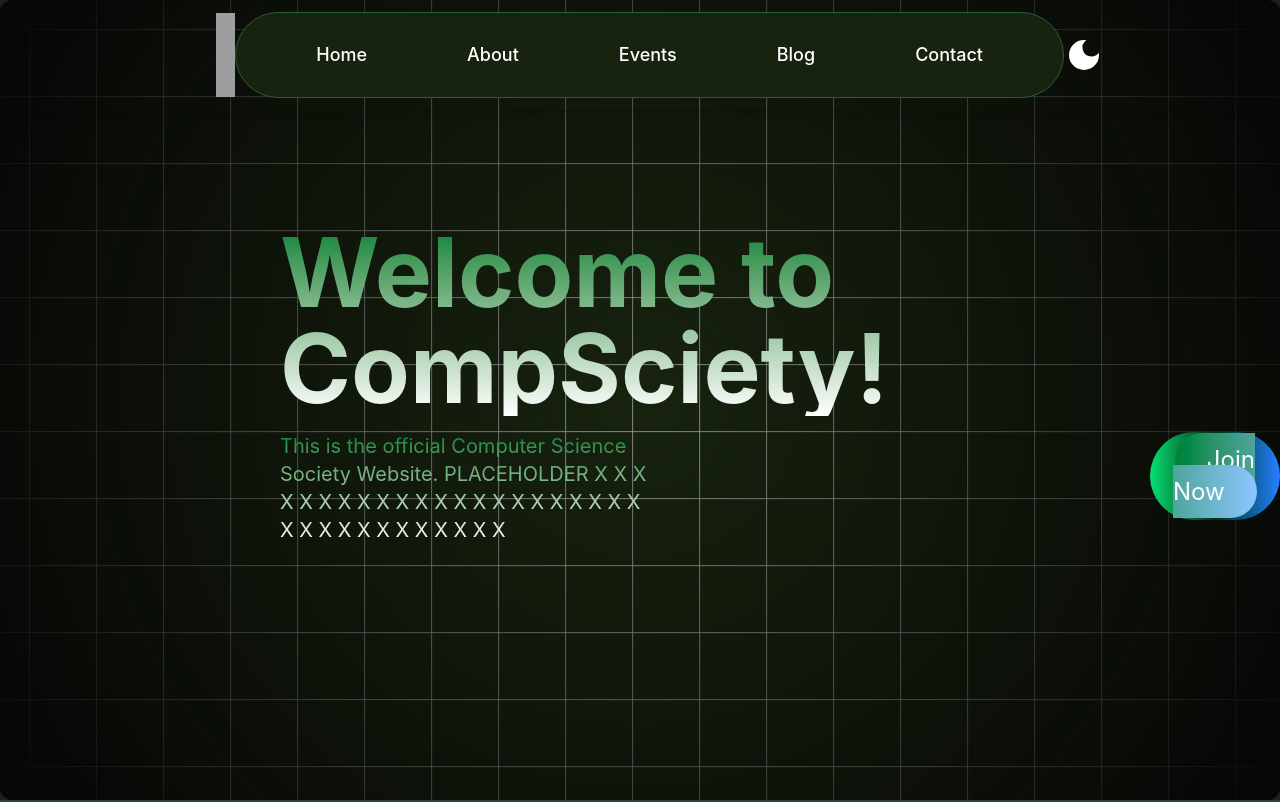
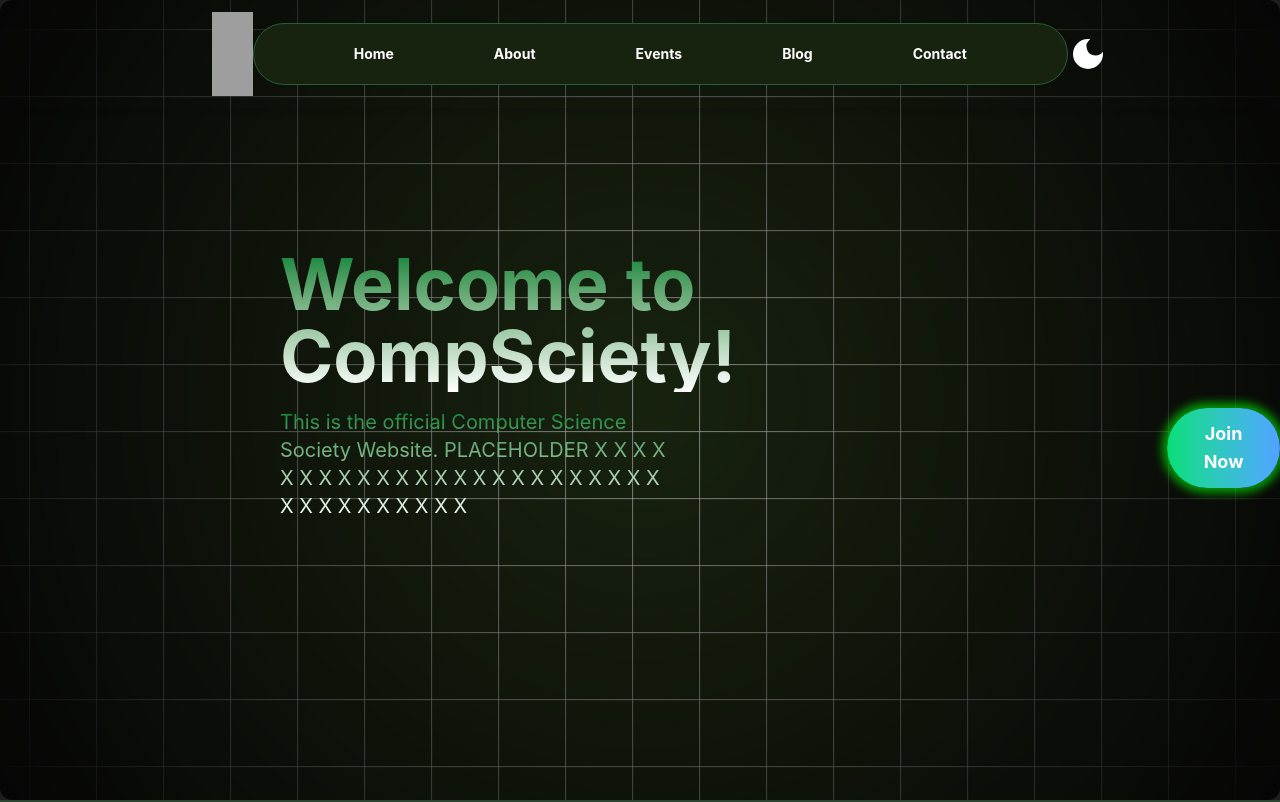
Before and after one commit to drinaissante/CompSciety, a React (Vite) app: page / in a window 1280 px wide. Shown: the top 802 px of the page. Built offline with nearby package versions, Linux system fonts and the light colour scheme; grey boxes are pictures that could not be loaded.

Commit message:
Fixed some  Welcome and Nav CSS

```diff
--- a/src/components/Hero.jsx
+++ b/src/components/Hero.jsx
@@ -18,8 +18,8 @@ function Hero() {
         className="absolute"
       />
 
-      <div className="flex flex-col lg:ml-70 text-wrap text-center mx-auto lg:text-left lg:mx-0 z-10 pointer-events-none">
-        <h1 className="xl:text-8xl lg:text-6xl lg:w-[10ch] text-5xl font-bold mb-4 bg-gradient-to-t from-white to-green-700 bg-clip-text text-transparent">
+      <div className="flex flex-col lg:ml-70 text-wrap text-center mx-auto lg:text-left lg:mx-0 z-10 pointer-events-none ">
+        <h1 className="xl:text-7xl lg:text-6xl lg:w-[12ch] text-5xl font-bold mb-4 bg-gradient-to-t from-white to-green-700 bg-clip-text text-transparent">
             Welcome to CompSciety!
         </h1>
 
@@ -28,9 +28,10 @@ function Hero() {
                 This is the official Computer Science Society Website. PLACEHOLDER X X X X X X X X X X X X X X X X X X X X X X X X X X X X X X X X X X
             </p>
 
-            <button className="pointer-events-auto text-2xl lg:my-0 lg:ml-120 cursor-pointer bg-gradient-to-r from-green-400 via-green-950 to-blue-500 rounded-full py-3 px-[2px]">
-                <span className="text-white bg-gradient-to-r from-green-700 to-blue-300 px-8 py-3 rounded-full">
-                    Join Now
+            <button className="pointer-events-auto text-2xl lg:my-0 lg:ml-120 cursor-pointer bg-gradient-to-r">
+                <span className="px-8 py-3 rounded-full text-lg font-bold text-white bg-gradient-to-r from-green-400 to-blue-400 shadow-[0_0_10px_5px_rgba(0,255,0,0.6)] flex align-center hover:opacity-90 transition">
+                    <a href="https://youtu.be/dQw4w9WgXcQ?feature=shared">Join Now</a>
+                    {/* Note to self, change link as Dialog Box for the Sign Up Form */}
                 </span>
             </button>
 
--- a/src/components/NavBar.jsx
+++ b/src/components/NavBar.jsx
@@ -59,7 +59,7 @@ function NavBar() {
 
   return (
     <header className="fixed w-full z-50 shadow-md text-white transition-colors">
-      <div className="mx-auto flex items-center justify-between px-4 py-3">
+      <div className="mx-auto flex items-center justify-between px-3 py-3">
 
         <div className="flex items-center gap-4 lg:ml-50">
           <button
@@ -81,7 +81,7 @@ function NavBar() {
           />
         </div>
 
-        <nav className="hidden lg:flex gap-25 text-lg font-medium bg-[#18230F] border border-[#255F38] rounded-full p-7 lg:px-20 px-1">
+        <nav className="hidden lg:flex gap-25 text-sm font-bold bg-[#18230F] border border-[#255F38] rounded-full px-8 py-5 lg:px-25">
           {navLinks.map((link, index) => (
             <a key={index} href='#' className="hover:text-[#5e936c] transition"
               onClick={(event) => {
@@ -93,7 +93,7 @@ function NavBar() {
           ))}
         </nav>
 
-        <button className="cursor-pointer lg:mr-40" onClick={() => setIsDark(!isDark)} aria-label="Toggle Theme">
+        <button className="cursor-pointer lg:mr-40 hover:text-[#1f7d53] transition" onClick={() => setIsDark(!isDark)} aria-label="Toggle Theme">
           {isDark ? <MdLightMode size={40} /> : <MdDarkMode size={40} />}
         </button>
       </div>
```
